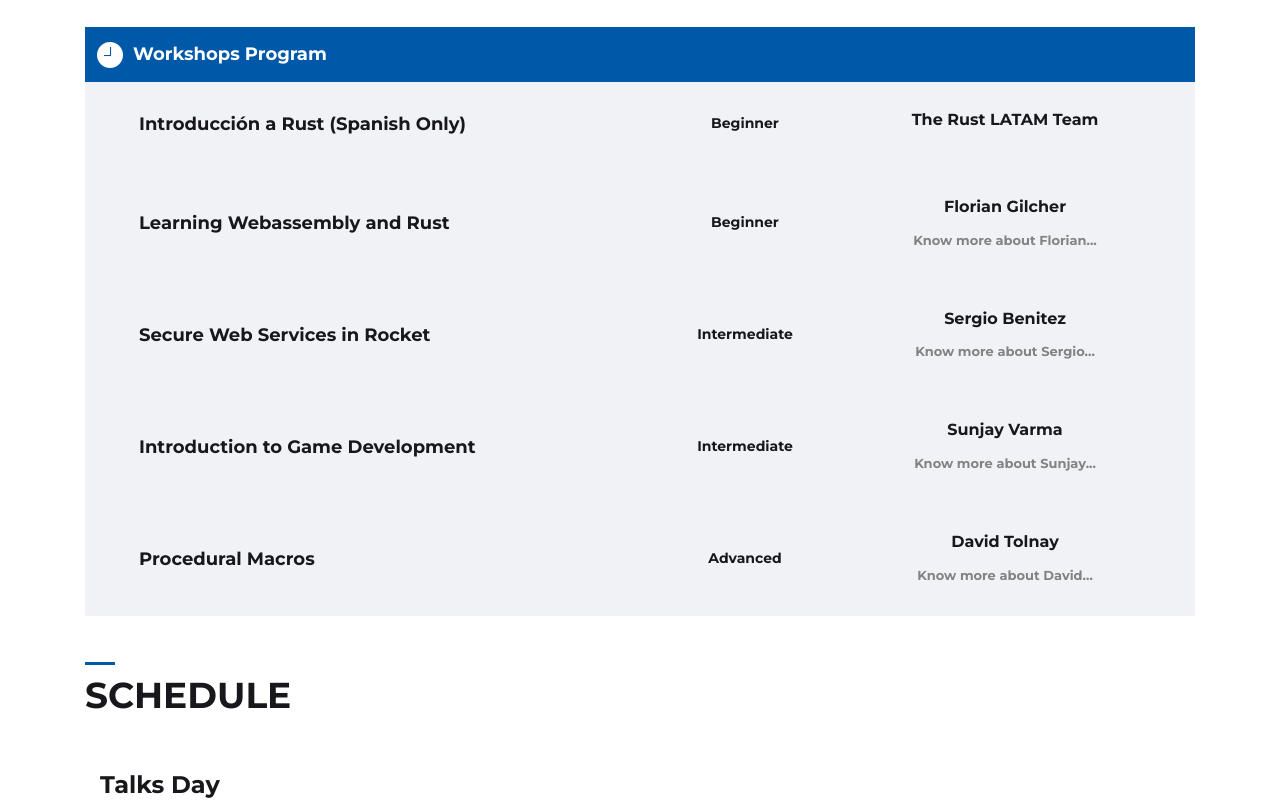
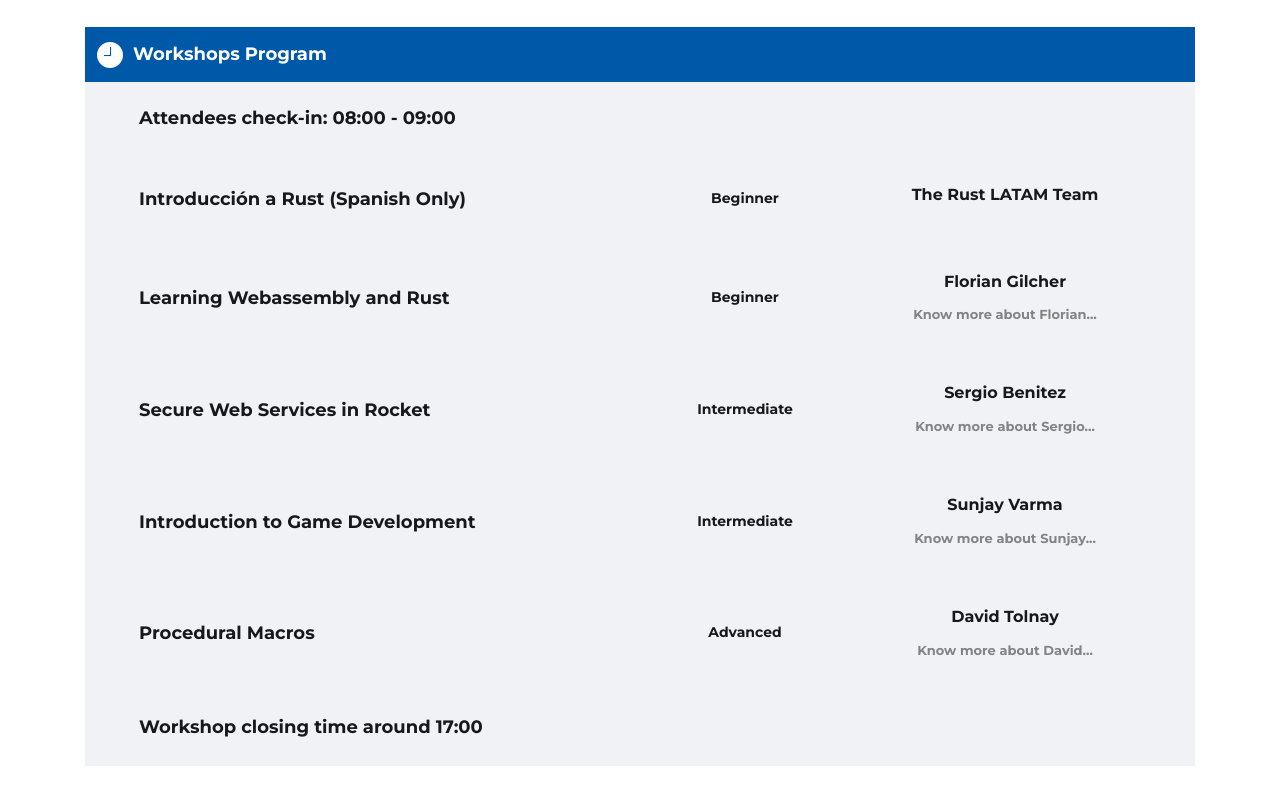
Before and after one commit to rustlatam/website-2019, a plain HTML site: page index.html in a window 1280 px wide. Shown: the part 2820-3623 px from the top of the page. Drawn offline with Linux system fonts and the light colour scheme; files whose address does not match are found by name.

Commit message:
Add workshop general timetable

```diff
--- a/index.html
+++ b/index.html
@@ -282,6 +282,15 @@
           <ul class="event-calendar-entries">
             <li class="event-calendar-entry">
               <div class="event-calendar-entry-inner">
+                <div class="what_ws">
+                  <a data-toggle="modal" data-target="#workshop_1_modal">
+                    Attendees check-in: 08:00 - 09:00
+                  </a>
+                </div>
+              </div>
+            </li>
+            <li class="event-calendar-entry">
+              <div class="event-calendar-entry-inner">
                 <div class="level">Beginner</div>
                 <div class="who_ws">
                   <div class="name_ws">
@@ -629,6 +638,15 @@
                       </div>
                     </div>
                   </div>
+                </div>
+              </div>
+            </li>
+            <li class="event-calendar-entry">
+              <div class="event-calendar-entry-inner">
+                <div class="what_ws">
+                  <a data-toggle="modal" data-target="#workshop_1_modal">
+                    Workshop closing time around 17:00
+                  </a>
                 </div>
               </div>
             </li>
```
